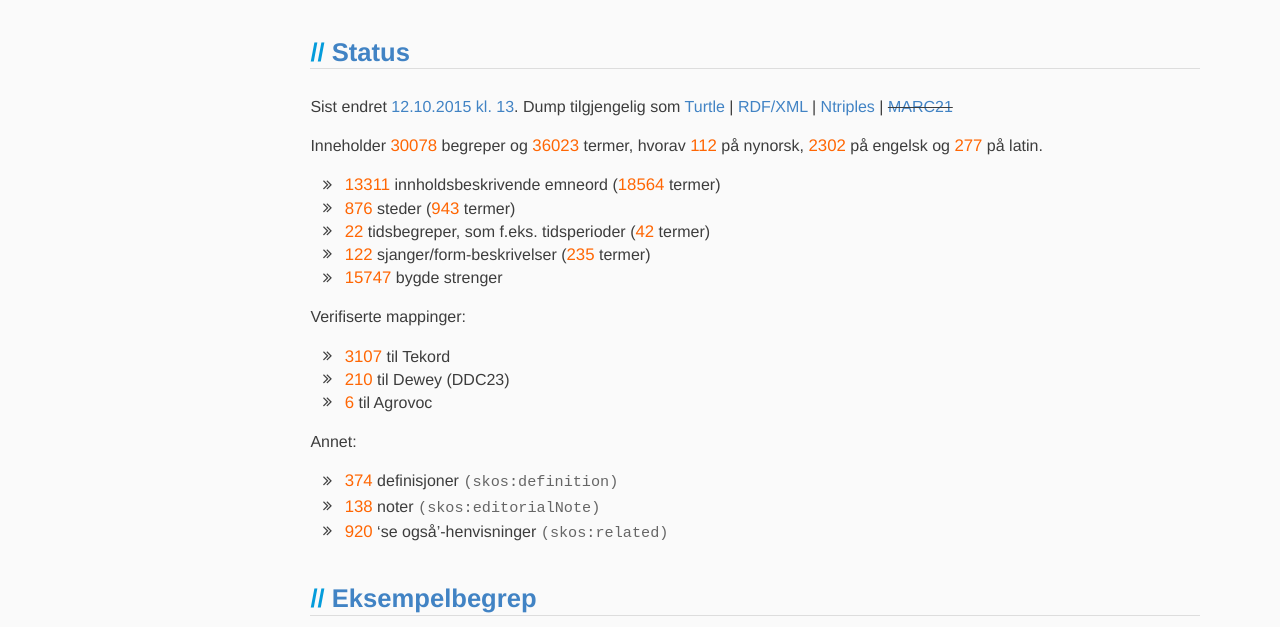
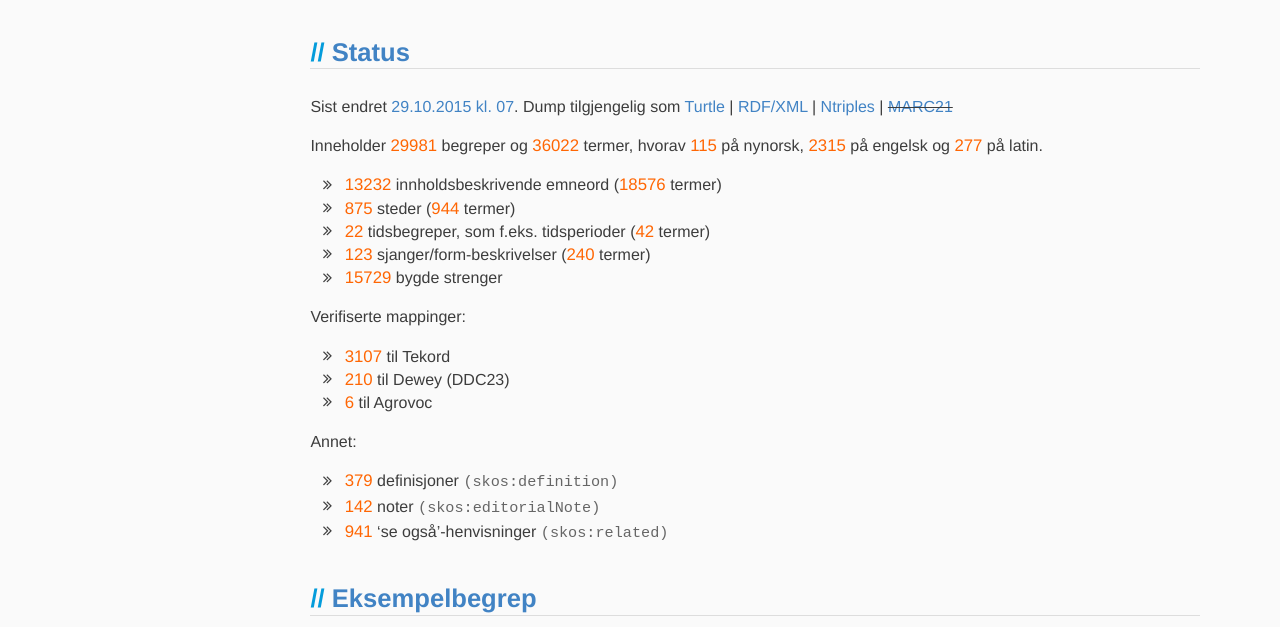
Before and after one commit to realfagstermer/realfagstermer.github.io, a Jekyll site: the page built from index.html, in a window 1280 px wide and 900 px high. Shown: the part 174-801 px from the top of the window. Built offline with Jekyll 4.4.1, drawn with Linux system fonts in a browser that asks for light colours; nearby versions of some CDN libraries; library files that are not in the unit come from our copies; Markdown is read by kramdown in place of the engine named in the settings.

Commit message:
Update stats

```diff
--- a/_data/stats_current.json
+++ b/_data/stats_current.json
@@ -1,9 +1,9 @@
 {
-  "concepts": 30078,
-  "conceptsWithoutStrings": 14331,
+  "concepts": 29981,
+  "conceptsWithoutStrings": 14252,
   "facets": {
     "ComplexSubject": {
-      "concepts": 15747,
+      "concepts": 15729,
       "prefLabels": {},
       "terms": 0
     },
@@ -11,33 +11,33 @@
       "altLabels": {
         "en": 2,
         "la": 0,
-        "nb": 96,
+        "nb": 99,
         "nn": 0
       },
-      "concepts": 122,
+      "concepts": 123,
       "prefLabels": {
-        "en": 13,
+        "en": 14,
         "la": 0,
-        "nb": 122,
+        "nb": 123,
         "nn": 2
       },
-      "terms": 235
+      "terms": 240
     },
     "Geographic": {
       "altLabels": {
         "en": 7,
         "la": 0,
-        "nb": 38,
+        "nb": 39,
         "nn": 2
       },
-      "concepts": 876,
+      "concepts": 875,
       "prefLabels": {
-        "en": 14,
+        "en": 15,
         "la": 1,
-        "nb": 876,
+        "nb": 875,
         "nn": 5
       },
-      "terms": 943
+      "terms": 944
     },
     "Temporal": {
       "altLabels": {
@@ -57,29 +57,29 @@
     },
     "Topic": {
       "altLabels": {
-        "en": 159,
+        "en": 161,
         "la": 10,
-        "nb": 2608,
+        "nb": 2685,
         "nn": 24
       },
-      "concepts": 13311,
+      "concepts": 13232,
       "prefLabels": {
-        "en": 2107,
+        "en": 2116,
         "la": 266,
-        "nb": 13311,
-        "nn": 79
+        "nb": 13232,
+        "nn": 82
       },
-      "terms": 18564
+      "terms": 18576
     }
   },
   "features": {
     "broadMatch": 9,
     "closeMatch": 15,
-    "definition": 374,
-    "editorialNote": 138,
+    "definition": 379,
+    "editorialNote": 142,
     "exactMatch": 3265,
     "narrowMatch": 34,
-    "related": 920,
+    "related": 941,
     "relatedMatch": 1
   },
   "mappings": {
@@ -88,12 +88,12 @@
     "tekord": 3107
   },
   "terms": {
-    "null": 492,
-    "_sum": 36023,
-    "en": 2302,
+    "null": 491,
+    "_sum": 36022,
+    "en": 2315,
     "la": 277,
-    "nb": 32840,
-    "nn": 112
+    "nb": 32824,
+    "nn": 115
   },
-  "ts": 1444658040
+  "ts": 1446104991
 }
```
Also changed, not shown: _data/stats.json.
